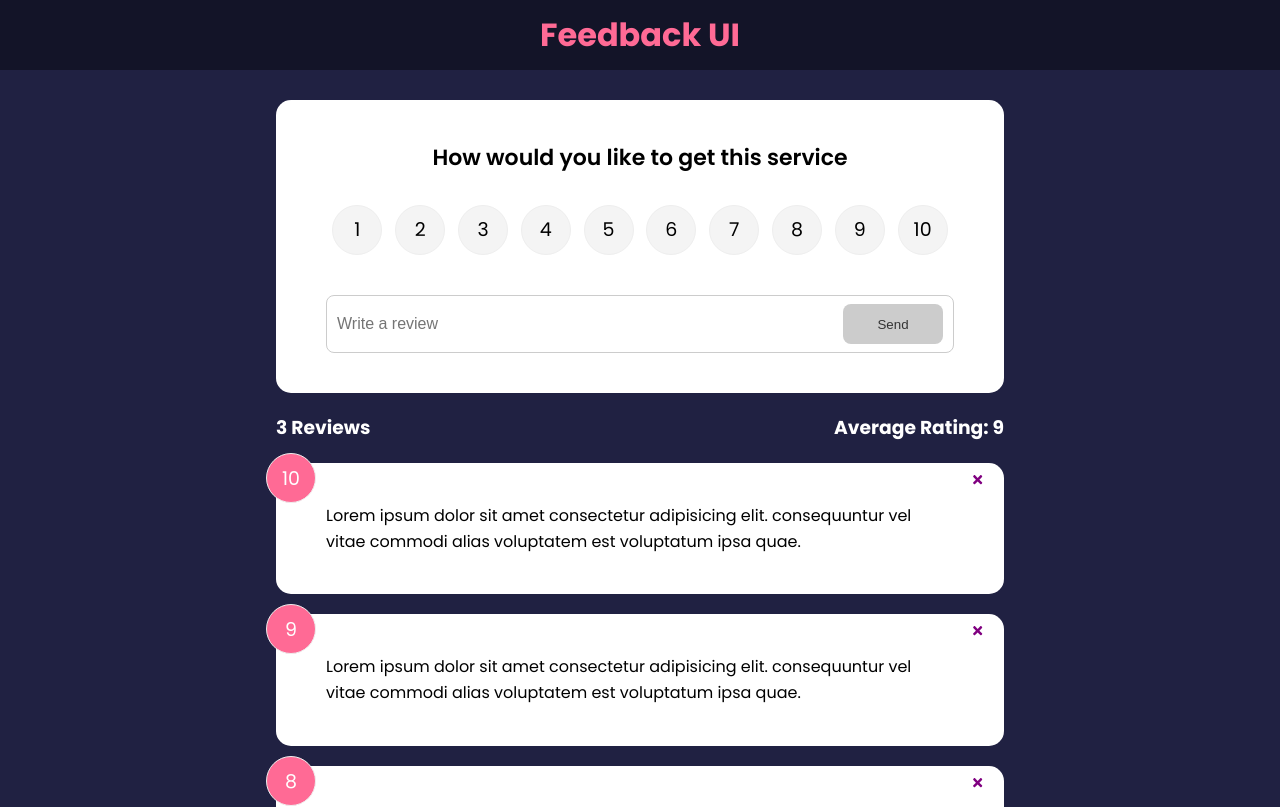
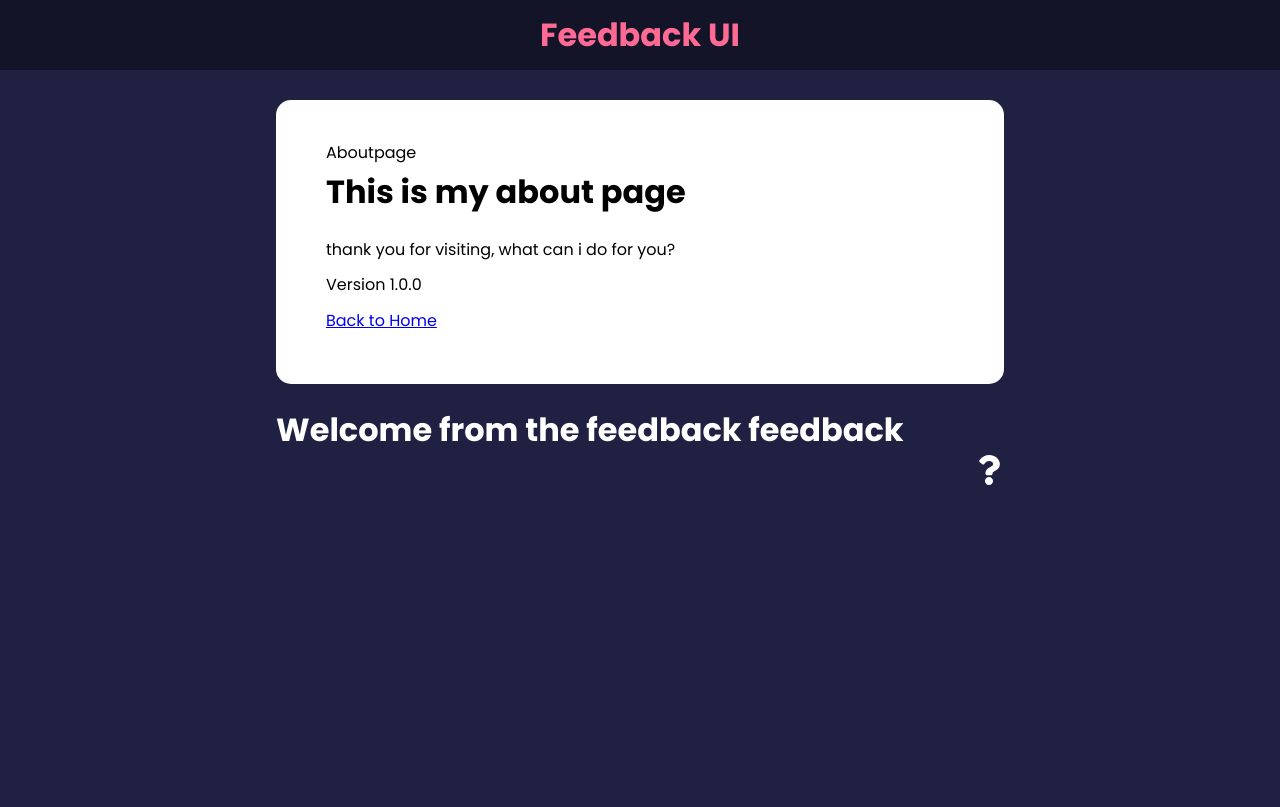
Before and after one commit to CoderOfPHCity/restaurantapp, a React (Create React App) app: page /about in a window 1280 px wide. Shown: the top 807 px of the page. Built offline with nearby package versions, Linux system fonts and the light colour scheme.

Commit message:
fixed react routers

```diff
--- a/src/App.js
+++ b/src/App.js
@@ -6,6 +6,9 @@ import FeedbackList from './FeedbackList';
 import Feedbackform from './components/Feedbackform';
 import FeedbackStats from './components/FeedbackStats';
 import { v4 as uuidv4 } from 'uuid'
+import Aboutpage from './pages/Aboutpage';
+import AboutLink from './components/AboutLink';
+import {BrowserRouter as Router, Route, Routes} from 'react-router-dom'
 
 function App() {
 
@@ -27,16 +30,28 @@ function App() {
 
 
   return (
-    <>
+    <Router>
     <Header />
      <div className="container">
-       <Feedbackform handleAdd ={addFeed}/>
-       <FeedbackStats feedback = {feedback} />
-       <FeedbackList feedback = {feedback}
-        handleDelete={handleDelete} />
+       <Routes>
+       <Route exact path='/' element= {
+          <>
+            <Feedbackform handleAdd ={addFeed}/>
+            <FeedbackStats feedback = {feedback} />
+            <FeedbackList feedback = {feedback}
+            handleDelete={handleDelete} />
+         </>
+       }
+
+       ></Route>
+
+
+        <Route path='/about' element={<Aboutpage />} />
+        </Routes>
       <h1>Welcome from the feedback feedback</h1>
+      <AboutLink />
     </div>
-    </>
+    </Router>
 
   );
 }
--- /dev/null
+++ b/src/components/AboutLink.jsx
@@ -0,0 +1,19 @@
+import React from 'react'
+import { Link } from 'react-router-dom'
+import { FaQuestion } from 'react-icons/fa'
+
+function AboutLink() {
+  return (
+    <div className='about-link'>
+        <Link to ={{
+            pathname: '/about',
+            search: '?sort=name',
+        }}
+
+    > <FaQuestion size={30} /></Link>
+
+    </div>
+  )
+}
+
+export default AboutLink
--- /dev/null
+++ b/src/pages/Aboutpage.jsx
@@ -0,0 +1,25 @@
+import React from 'react'
+import { Link } from 'react-router-dom'
+import Card from '../components/Card'
+
+function Aboutpage() {
+  return (
+      <Card>
+          <div className='about'>Aboutpage
+          <h1>This is my about page</h1>
+          <p>thank you for visiting, what can i do for you?</p>
+          <p>Version 1.0.0</p>
+
+          <p>
+              <Link to='/'>Back to Home</Link>
+          </p>
+
+         </div>
+
+
+      </Card>
+
+  )
+}
+
+export default Aboutpage
```
